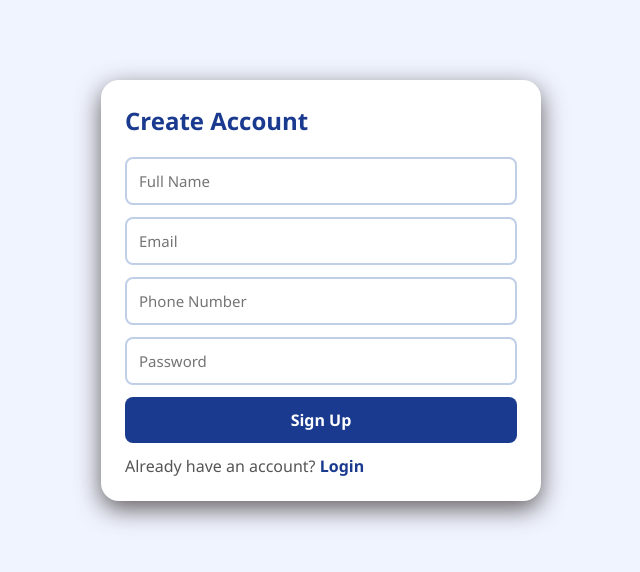
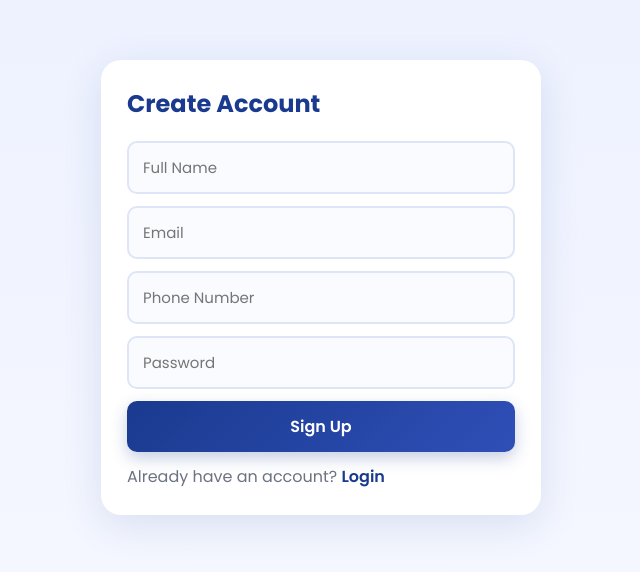
Before and after one commit to brightcrystalz/crystalpay, a React (Create React App) app in the folder frontend/: page /signup in a window 1280 px wide. Shown: the top 572 px of the page, without its empty margins (319-959 px from the left). Built offline with nearby package versions, Linux system fonts and the light colour scheme.

Commit message:
Polish UI styling

```diff
--- a/frontend/src/index.css
+++ b/frontend/src/index.css
@@ -1,12 +1,14 @@
+@import url('https://fonts.googleapis.com/css2?family=Poppins:wght@400;500;600;700&display=swap');
+
 * {
   margin: 0;
   padding: 0;
   box-sizing: border-box;
-  font-family: 'Segoe UI', Tahoma, Geneva, Verdana, sans-serif;
+  font-family: 'Poppins', 'Segoe UI', Tahoma, Geneva, Verdana, sans-serif;
 }
 
 body {
-  background-color: #f0f4ff;
+  background: linear-gradient(180deg, #eef2ff 0%, #f7f9ff 100%);
   color: #1a1a2e;
   min-height: 100vh;
   display: flex;
@@ -20,112 +22,196 @@ body {
   padding: 20px;
 }
 
-.dashboard-header{
+/* Navbar */
+.navbar {
+  display: flex;
+  align-items: center;
+  justify-content: space-between;
+  background: white;
+  padding: 14px 20px;
+  border-radius: 14px;
+  box-shadow: 0 4px 16px rgba(26, 58, 143, 0.08);
+  margin-bottom: 20px;
+}
+
+.navbar-logo {
+  display: flex;
+  align-items: center;
+  gap: 8px;
+  font-weight: 700;
+  font-size: 18px;
+  color: #1a3a8f;
+}
+
+.navbar-logo img {
+  width: 28px;
+  height: 28px;
+  border-radius: 8px;
+}
+
+.navbar-links {
+  display: flex;
+  gap: 16px;
+  font-size: 14px;
+}
+
+.navbar-links a {
+  color: #445;
+  font-weight: 500;
+}
+
+.navbar-links a:hover {
+  color: #1a3a8f;
+}
+
+/* Dashboard header */
+.dashboard-header {
   text-align: center;
   margin-bottom: 20px;
 }
 
-.dashboard-header h2{
-  color:#1a3a8f;
+.dashboard-header h2 {
+  color: #1a3a8f;
   margin-bottom: 5px;
+  font-weight: 700;
 }
 
-.dashboard-header p{
-  color: #666;
+.dashboard-header p {
+  color: #6b7280;
 }
 
-.dashboard-grid{
+.dashboard-grid {
   display: grid;
-  grid-template-columns: repeat(2,1fr);
+  grid-template-columns: repeat(2, 1fr);
   gap: 15px;
   margin-bottom: 25px;
 }
 
-.wallet-card{
-  background: linear-gradient(135deg,#1a3a8f,#345bd8);
+/* Wallet card */
+.wallet-card {
+  background: linear-gradient(135deg, #1a3a8f 0%, #2f4fb8 50%, #4169e1 100%);
   color: white;
-  padding: 25px;
-  border-radius: 16px;
+  padding: 28px 25px;
+  border-radius: 20px;
   margin-bottom: 25px;
   text-align: center;
   cursor: pointer;
-  transition: 0.3s;
+  transition: transform 0.25s ease, box-shadow 0.25s ease;
+  box-shadow: 0 12px 30px rgba(26, 58, 143, 0.25);
+  position: relative;
+  overflow: hidden;
 }
 
-.wallet-card p{
-  font-size: 16px;
-  color: rgba(255,255,255,0.8);
+.wallet-card::before {
+  content: '';
+  position: absolute;
+  top: -40%;
+  right: -20%;
+  width: 180px;
+  height: 180px;
+  background: rgba(255, 255, 255, 0.06);
+  border-radius: 50%;
 }
 
-
-.wallet-card:hover{
-  transition:translateY(-3px);
+.wallet-card p {
+  font-size: 14px;
+  letter-spacing: 0.3px;
+  color: rgba(255, 255, 255, 0.75);
+  text-transform: uppercase;
 }
 
-.wallet-card h1{
-  margin: 10px 0;
-  font-size: 34px;
+.wallet-card:hover {
+  transform: translateY(-4px);
+  box-shadow: 0 16px 36px rgba(26, 58, 143, 0.32);
 }
 
-.fund-btn{
+.wallet-card h1 {
+  margin: 12px 0;
+  font-size: 36px;
+  font-weight: 700;
+  letter-spacing: -0.5px;
+}
+
+.fund-btn {
   background: white;
   color: #1a3a8f;
   border: none;
-  padding: 10px 20px;
-  border-radius: 8px;
+  padding: 11px 22px;
+  border-radius: 10px;
   cursor: pointer;
-  font-weight: bold;
+  font-weight: 600;
+  transition: transform 0.2s ease, box-shadow 0.2s ease;
 }
 
-.service-btn{
-  background: #1a3a8f;
-  color: white;
-  border: none;
-  border-radius: 14px;
-  padding: 22px;
-  font-size: 16px;
-  cursor: pointer;
-  transition: 0.3s;
+.fund-btn:hover {
+  transform: translateY(-2px);
+  box-shadow: 0 6px 16px rgba(0, 0, 0, 0.15);
 }
 
-.service-btn:hover{
-  transform:translateY(-4px);
-  box-shadow: 0 10px 25px rgba(0,0,0,0.15);
+/* Service buttons */
+.service-btn {
+  background: white;
+  color: #1a3a8f;
+  border: 1px solid #e2e8f7;
+  border-radius: 16px;
+  padding: 22px;
+  font-size: 15px;
+  font-weight: 600;
+  cursor: pointer;
+  transition: all 0.25s ease;
+  box-shadow: 0 4px 14px rgba(26, 58, 143, 0.06);
 }
 
+.service-btn:hover {
+  transform: translateY(-4px);
+  box-shadow: 0 12px 28px rgba(26, 58, 143, 0.15);
+  border-color: #c5d3f5;
+}
+
+/* Inputs */
 input, select {
   width: 100%;
-  padding: 12px;
+  padding: 13px 14px;
   margin-bottom: 12px;
-  border: 2px solid #c0cfe8;
-  border-radius: 8px;
+  border: 2px solid #dde5f7;
+  border-radius: 10px;
   font-size: 15px;
-  background: white;
+  background: #fafbff;
   color: #1a1a2e;
   outline: none;
+  transition: border-color 0.2s ease, background 0.2s ease;
 }
 
 input:focus, select:focus {
   border-color: #1a3a8f;
+  background: white;
 }
 
+/* Buttons */
 button {
   width: 100%;
-  padding: 12px;
+  padding: 13px;
   border: none;
-  border-radius: 8px;
+  border-radius: 10px;
   font-size: 16px;
   cursor: pointer;
-  font-weight: bold;
+  font-weight: 600;
+  transition: transform 0.15s ease, box-shadow 0.15s ease, background 0.2s ease;
 }
 
 .btn-primary {
-  background-color: #1a3a8f;
+  background: linear-gradient(135deg, #1a3a8f, #2f4fb8);
   color: white;
+  box-shadow: 0 6px 16px rgba(26, 58, 143, 0.25);
 }
 
 .btn-primary:hover {
-  background-color: #142d6e;
+  transform: translateY(-2px);
+  box-shadow: 0 10px 22px rgba(26, 58, 143, 0.32);
+}
+
+.btn-primary:active {
+  transform: translateY(0);
 }
 
 .btn-danger {
@@ -133,27 +219,39 @@ button {
   color: white;
 }
 
-.balance-section{
+.btn-danger:hover {
+  background-color: #a5321f;
+}
+
+.balance-section {
   display: flex;
   flex-direction: column;
   align-items: center;
-  gap: 10px;
+  gap: 12px;
 }
 
-.eye-btn{
+.eye-btn {
   background: none;
   border: none;
-  color: white;
+  color: rgba(255, 255, 255, 0.9);
   cursor: pointer;
-  font-size: 14px;
+  font-size: 13px;
+  font-weight: 500;
 }
 
+/* Card container */
 .card {
   background: white;
-  border-radius: 18px;
-  padding: 24px;
-  box-shadow: 0 8px 25px rgba(64, 56, 56, 0.8);
-  margin-top: 60px;
+  border-radius: 20px;
+  padding: 26px;
+  box-shadow: 0 10px 40px rgba(26, 58, 143, 0.12);
+  margin-top: 40px;
+  animation: fadeIn 0.4s ease;
+}
+
+@keyframes fadeIn {
+  from { opacity: 0; transform: translateY(8px); }
+  to { opacity: 1; transform: translateY(0); }
 }
 
 .page-container {
@@ -164,19 +262,42 @@ h2 {
   color: #1a3a8f;
   margin-bottom: 20px;
   font-size: 24px;
+  font-weight: 700;
 }
 
 p {
   margin-top: 12px;
-  color: #555;
+  color: #6b7280;
 }
 
 a {
   color: #1a3a8f;
-  font-weight: bold;
+  font-weight: 600;
   text-decoration: none;
 }
 
 a:hover {
   text-decoration: underline;
 }
+
+/* Empty states */
+.empty-state {
+  text-align: center;
+  padding: 40px 20px;
+  color: #9ca3af;
+}
+
+.empty-state-icon {
+  font-size: 40px;
+  margin-bottom: 10px;
+  opacity: 0.6;
+}
+
+/* Transaction rows - subtle hover */
+.transaction-row {
+  transition: background 0.2s ease;
+}
+
+.transaction-row:hover {
+  background: #f7f9ff;
+}
```
